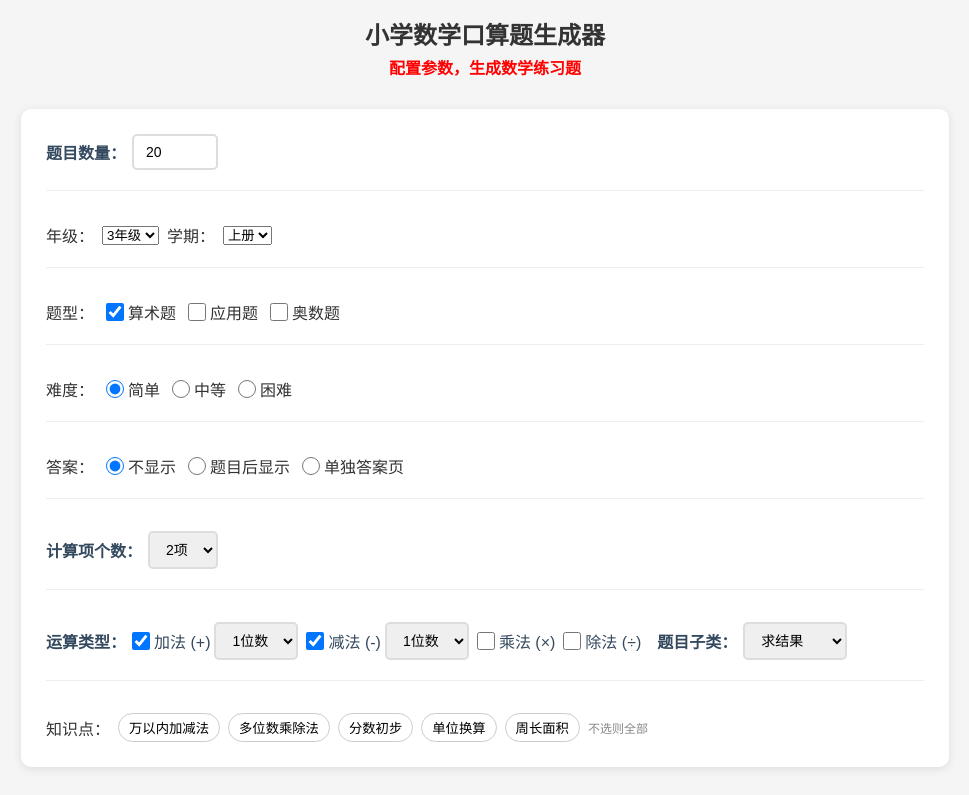
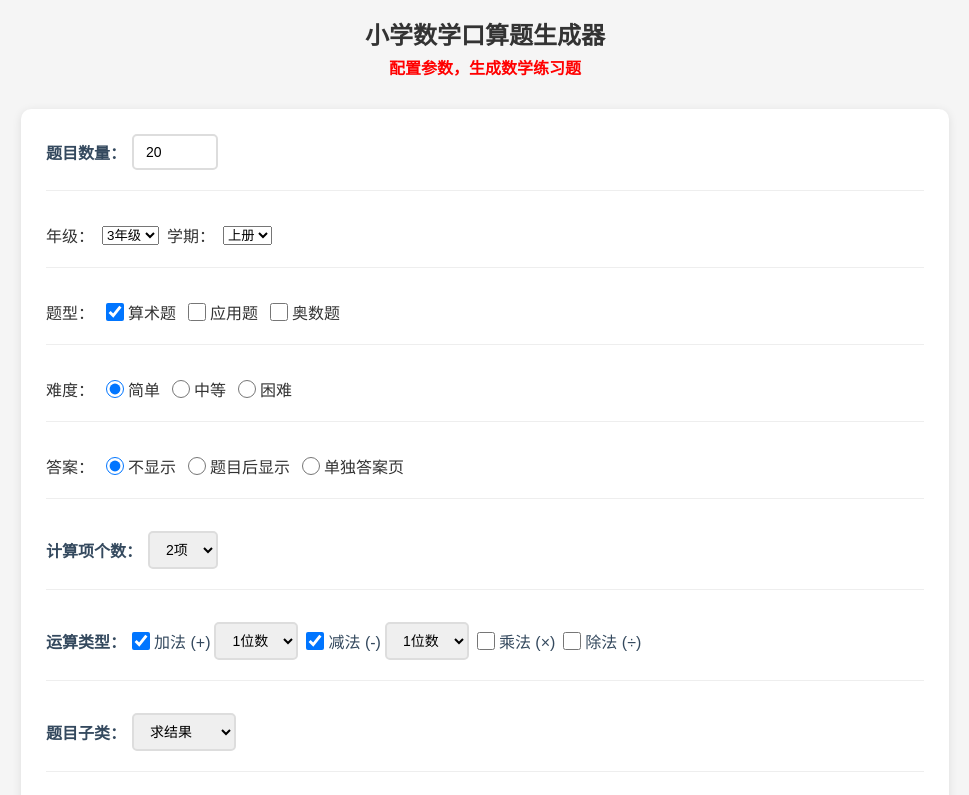
Before and after one commit to dllen/PrimarySchoolMathematicsGenerator, a Vue app: page / in a window 1280 px wide. Shown: the top 795 px of the page, without its empty margins (155-1124 px from the left). Built offline with nearby package versions, Linux system fonts and the light colour scheme.

Commit message:
refactor(ui): split arithmetic sub-config into 3 separate rows (spec compliance)

```diff
--- a/src/components/ConfigPanel.vue
+++ b/src/components/ConfigPanel.vue
@@ -77,6 +77,9 @@
           </div>
         </div>
       </div>
+    </div>
+
+    <div v-if="arithmeticSelected" class="config-row">
       <div class="config-item">
         <label>题目子类：</label>
         <select :value="config.problemType" @change="update('problemType', $event.target.value)">
```
